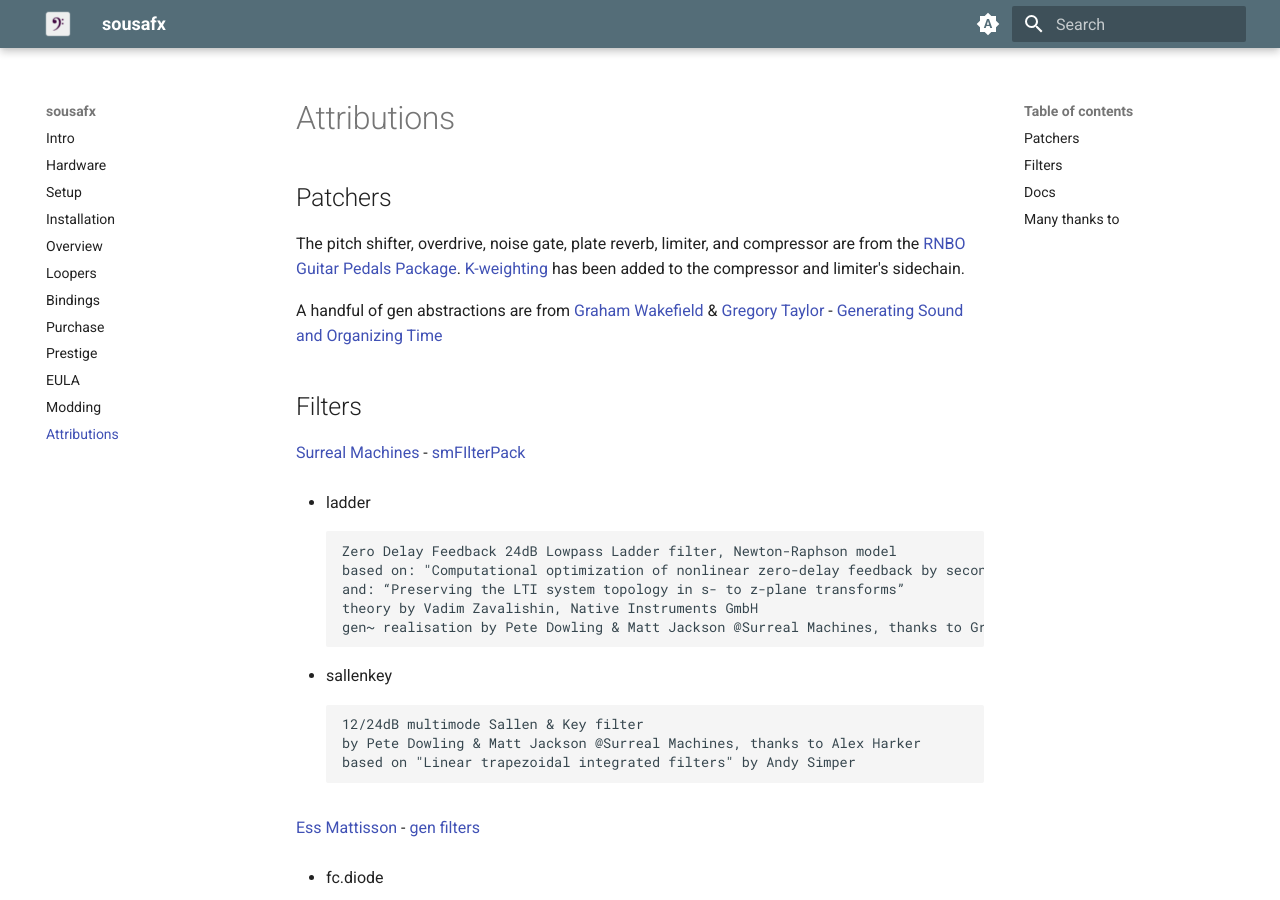
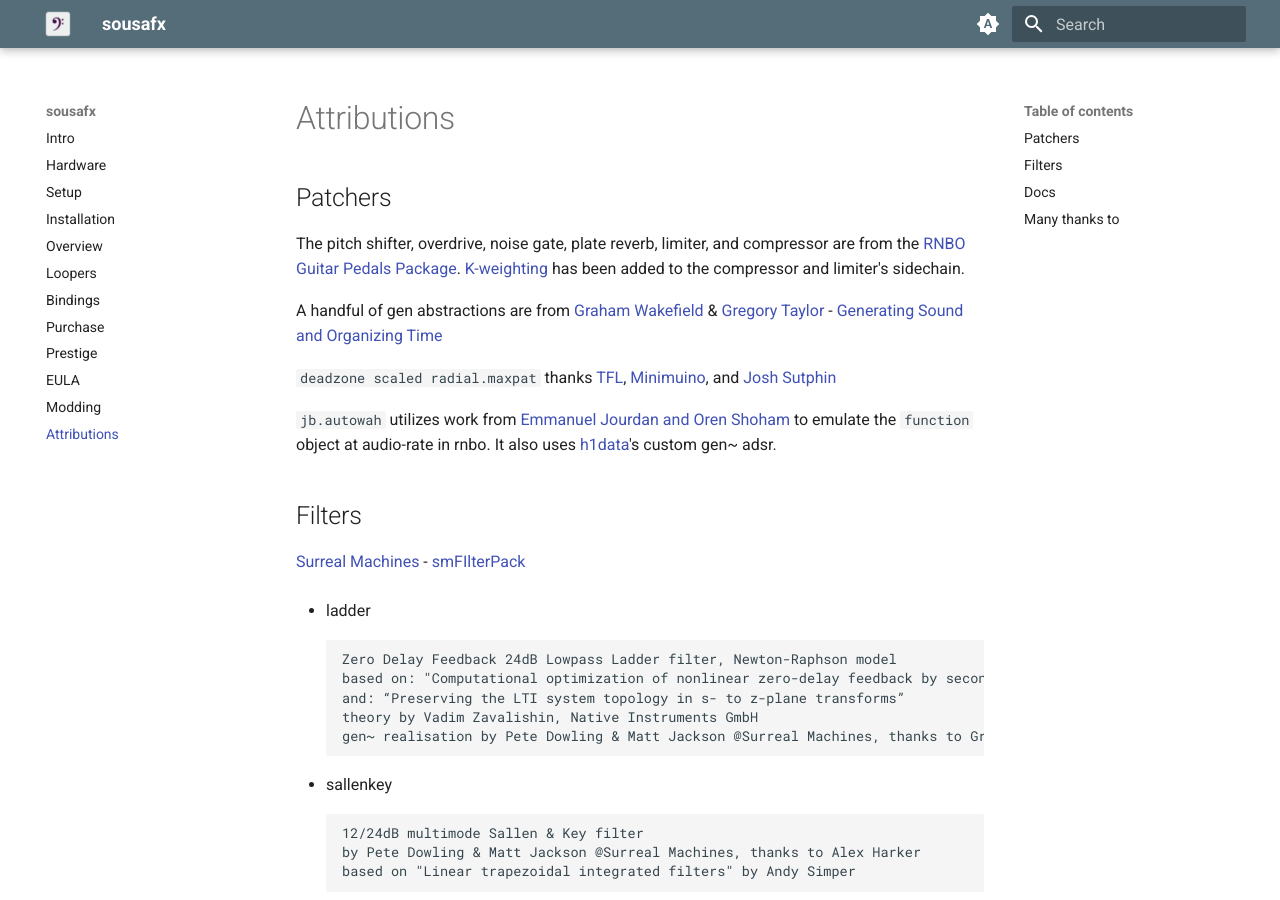
Before and after one commit to Sousastep/SousaFX-rnbo-docs, an MkDocs documentation site: the page built from docs/attributions.md, in a window 1280 px wide and 900 px high. Built offline with MkDocs 1.6.1 and Material for MkDocs 9.7.7, drawn with Linux system fonts in a browser that asks for light colours; the version menu is left out.

```diff
--- a/docs/attributions.md
+++ b/docs/attributions.md
@@ -5,6 +5,11 @@
 The pitch shifter, overdrive, noise gate, plate reverb, limiter, and compressor are from the [RNBO Guitar Pedals Package](https://cycling74.com/products/rnbo-guitar-pedals). [K-weighting](https://www.itu.int/dms_pubrec/itu-r/rec/bs/R-REC-BS.1770-5-202311-I!!PDF-E.pdf) has been added to the compressor and limiter's sidechain.
 
 A handful of gen abstractions are from [Graham Wakefield](https://github.com/grrrwaaa) & [Gregory Taylor](https://cycling74.com/articles/an-interview-with-gregory-taylor) - [Generating Sound and Organizing Time](https://cycling74.com/books/go)
+
+`deadzone scaled radial.maxpat` thanks [TFL](https://cycling74.com/forums/scaled-radial-deadzone-for-gamepad-joystick#reply-68021c0c3bd53f00135efbe2), [Minimuino](https://github.com/Minimuino/thumbstick-deadzones), and [Josh Sutphin](https://joshsutphin.com/gamedev/doing-thumbstick-dead-zones-right.html)
+
+`jb.autowah` utilizes work from [Emmanuel Jourdan and Oren Shoham](https://cycling74.com/forums/math-behind-function-curve#reply-6006263e0da59906d7aff1c2
+) to emulate the `function` object at audio-rate in rnbo. It also uses [h1data](https://github.com/h1data/max-custom-adsr)'s custom gen~ adsr.
 
 ## Filters
 
```
Also changed, not shown: docs/loopers.md (+2 -0 lines), .github/readme.md (added), docs/img/autowah_params.webp, docs/img/bgcolor_params.webp (added), docs/img/compressor_params.webp, docs/img/delay_params.webp, docs/img/main_window.webp, docs/img/reverb_params.webp.
